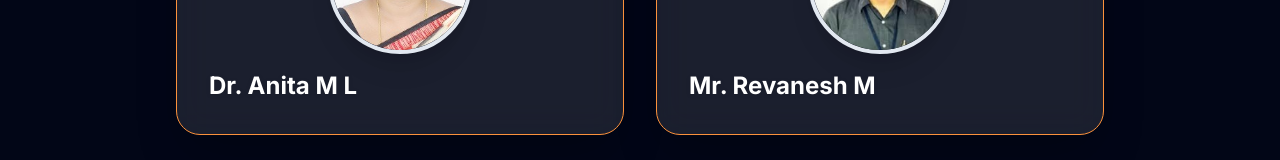
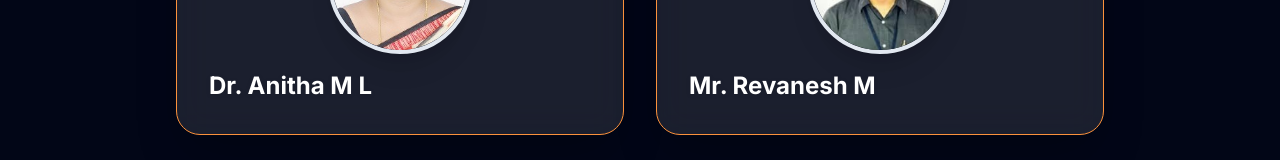
Before and after one commit to Harsh-7243/teraforum-innovate-connect-hub-main, a React (Vite) app: page /team in a window 1280 px wide. Shown: the part 399-559 px from the top of the page. Built offline with nearby package versions, Linux system fonts and the light colour scheme.

Commit message:
Update Team.tsx

```diff
--- a/src/pages/Team.tsx
+++ b/src/pages/Team.tsx
@@ -87,10 +87,10 @@ const Team = () => {
               </span>
               <img
                 src="/lovable-uploads/AnitaML.jpg"
-                alt="Anita M L"
+                alt="Anitha M L"
                 className="w-36 h-36 rounded-full mx-auto object-cover border-4 border-gradient-to-r from-orange-400 to-teal-400 shadow-xl transition-all duration-300 hover:scale-105"
               />
-              <h4 className="text-2xl font-bold mt-4 text-white drop-shadow">Dr. Anita M L</h4>
+              <h4 className="text-2xl font-bold mt-4 text-white drop-shadow">Dr. Anitha M L</h4>
             </div>
 
             <div className="relative bg-white/10 backdrop-blur-lg border border-orange-400 rounded-3xl shadow-2xl p-8 max-w-md w-full transition-transform duration-300 hover:-translate-y-2 hover:shadow-orange-400/40">
```
